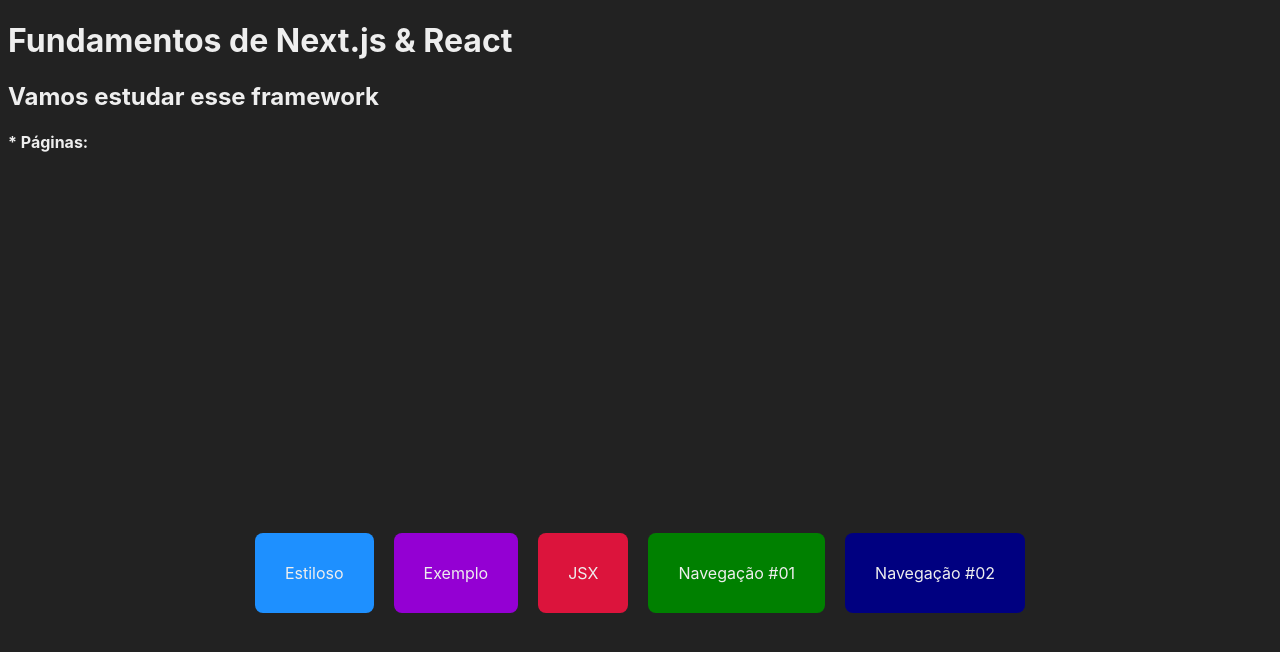
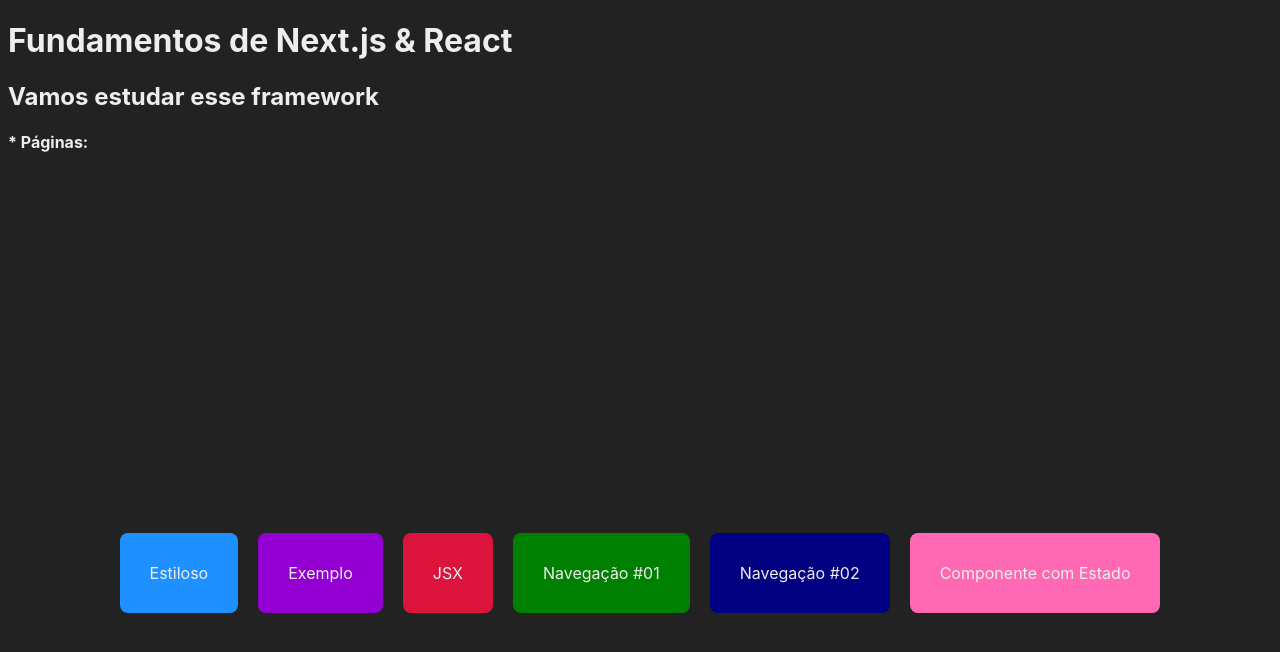
Before and after one commit to KDashMax/aulao_nextjs, a Next.js app: page / in a window 1280 px wide. Shown: the top 652 px of the page. Built offline with nearby package versions, Linux system fonts and the light colour scheme.

Commit message:
UPDATED index.jsx

```diff
--- a/src/pages/index.jsx
+++ b/src/pages/index.jsx
@@ -21,6 +21,7 @@
                 <Navegador texto="JSX" destino="/jsx" cor="crimson" />
                 <Navegador texto="Navegação #01" destino="/navegacao/" cor="green" />
                 <Navegador texto="Navegação #02" destino="/cliente/sp-2/991" cor="navy" />
+                <Navegador texto="Componente com Estado" destino="/estado" cor="hotpink" />
             </div>
         </>
     )
```
